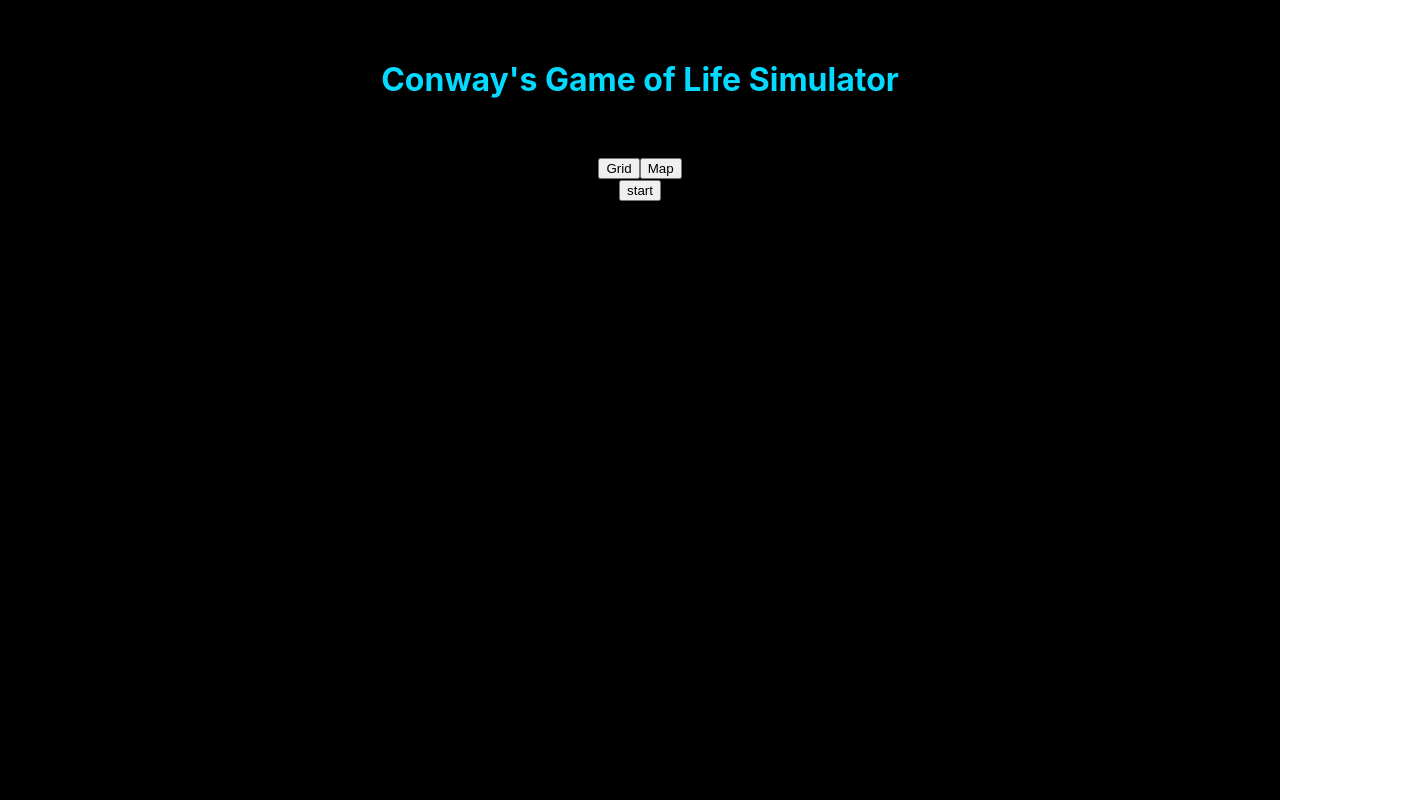
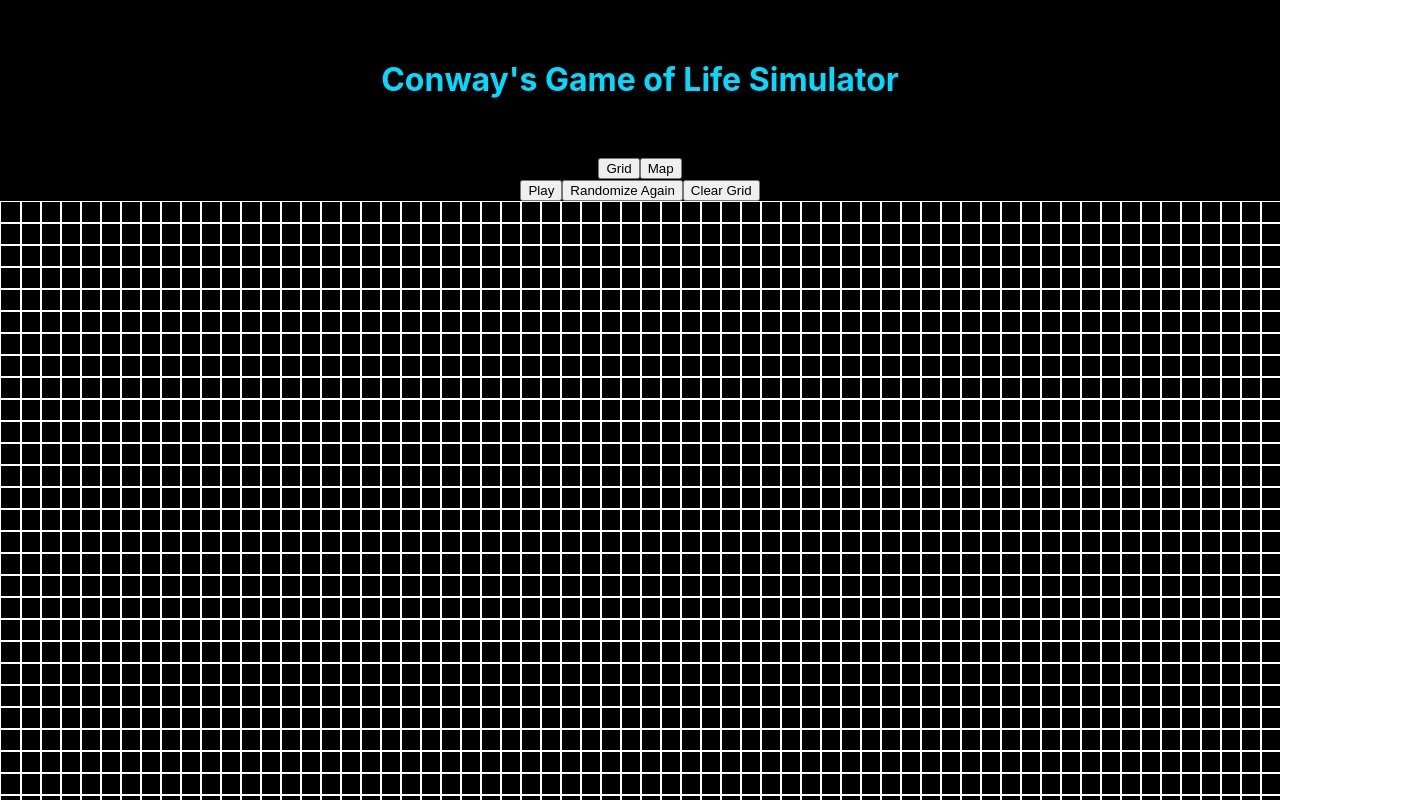
Before and after one commit to simonesquad/conway-simulator, a React (Create React App) app in the folder lets-play/: page /map in a window 1280 px wide. Shown: the top 800 px of the page, 1402 px wide, since content can reach past the window. Built offline with nearby package versions, Linux system fonts and the light colour scheme.

Commit message:
hooks version done both need more styling

```diff
--- a/lets-play/src/Grid.js
+++ b/lets-play/src/Grid.js
@@ -205,9 +205,6 @@ class Grid extends React.Component {
 
                 <button className="button" onClick={this.handleRandom}>Randomize Me!</button>
                 <button className="button" onClick={this.handleClear}>Clear</button>
-                <Link to='/map'>
-                <button className="button">Map</button>
-                </Link>
             </div>
             <div className="Grid"
                 style={{ width: WIDTH, height: HEIGHT,
--- a/lets-play/src/Map.js
+++ b/lets-play/src/Map.js
@@ -23,7 +23,7 @@ import React, { useState, useCallback, useRef } from 'react';
 import produce from "immer";
 
 const numRows = 50;
-const numCols = 50;
+const numCols = 70;
 
 //the same possible neighbor combinations for each cell in the game
 const operations = [
@@ -37,15 +37,19 @@ const operations = [
     [-1, 0]
 ];
 
+const generateEmptyGrid = () => {
+    const rows = [];
+    for (let i = 0; i < numRows; i++) {
+        rows.push(Array.from(Array(numCols), () => 0));
+    }
+
+    return rows;
+}
+
 
 const Map = () => {
     const [grid, setGrid] = useState(() => {
-        const rows = [];
-        for (let i = 0; i < numRows; i++) {
-            rows.push(Array.from(Array(numCols), () => 0));
-        }
-
-        return rows;
+       return generateEmptyGrid()
     });
 
     const [running, setRunning] = useState(false);
@@ -81,7 +85,7 @@ const Map = () => {
                 }
             });
         });
-        setTimeout(runSimulation, 1000);
+        setTimeout(runSimulation, 100);
     }, []);
 
     return (
@@ -95,8 +99,25 @@ const Map = () => {
                 }
             }}
         >
-            {running ? "stop" : "start"}
+            {running ? "Stop" : "Play"}
         </button>
+        <button
+            onClick={() => {
+                const rows = [];
+                for (let i = 0; i < numRows; i++) {
+                    rows.push(
+                        Array.from(Array(numCols), () => (Math.random() > 0.5 ? 1 : 0))
+                    );
+                }
+
+                setGrid(rows);
+            }}
+        >Randomize Again</button>
+        <button
+            onClick={() => {
+                setGrid(generateEmptyGrid());
+            }}
+        >Clear Grid</button>
         <div
             style={{
                 display: 'grid',
@@ -117,8 +138,8 @@ const Map = () => {
                     width: 20,
                     height: 20,
                     backgroundColor: grid[i][k] ?
-            'pink' : undefined,
-                    border: 'solid 1px black'
+            'purple' : undefined,
+                    border: 'solid 1px white'
         }}
         />
         ))
```
